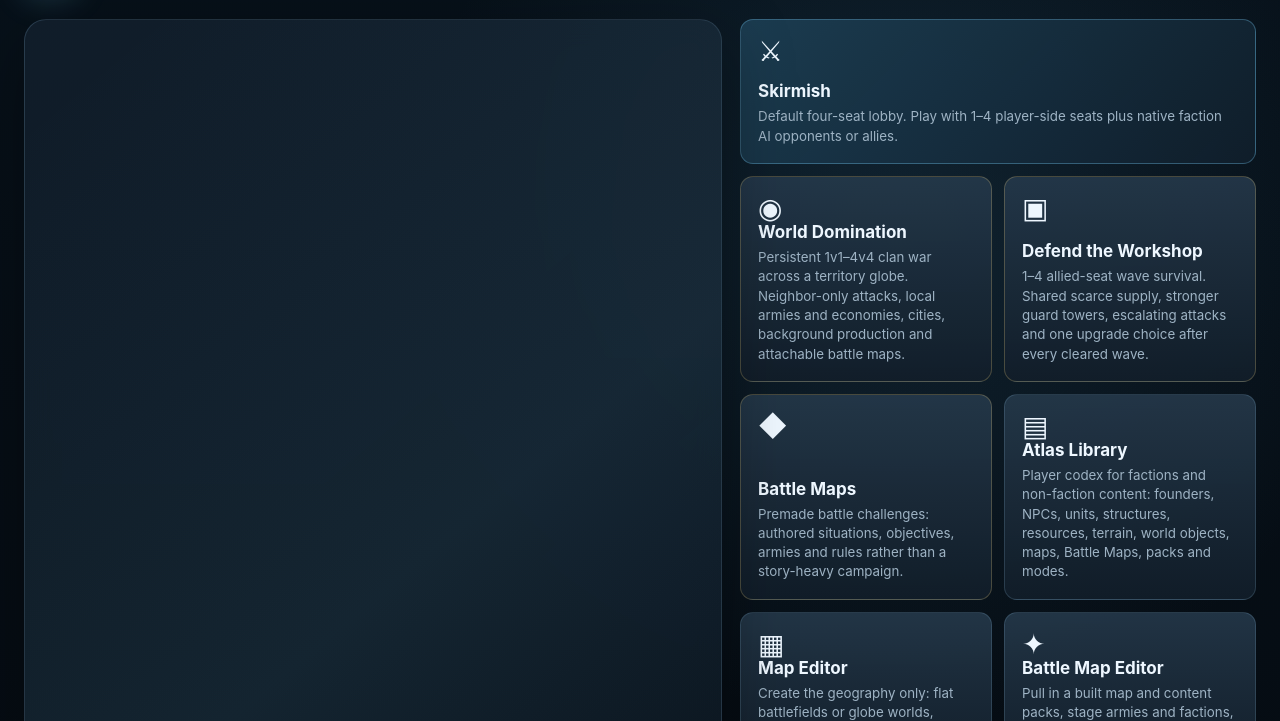
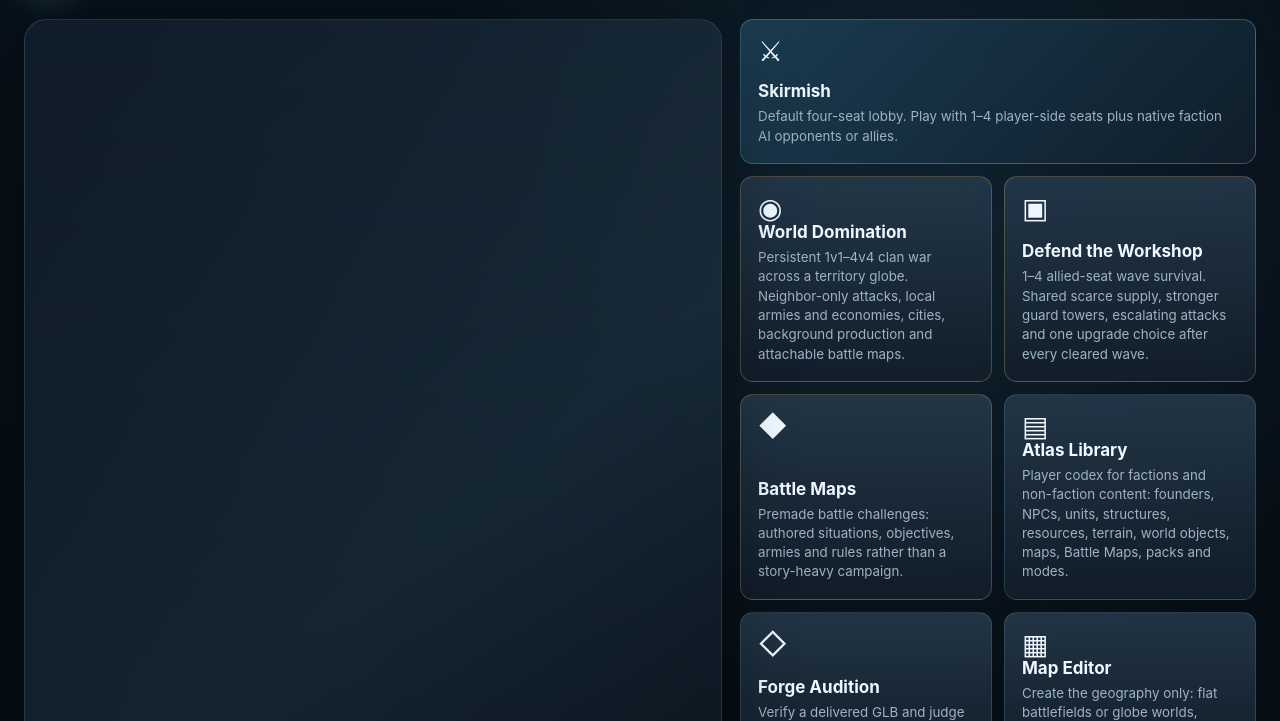
Before and after one commit to mike-axiom-mir/axm-many-race-rts-current, a plain HTML site: page index.html in a window 1280 px wide. Shown: the part 79-800 px from the top of the page. Drawn offline with Linux system fonts and the light colour scheme.

Commit message:
Expose Forge audition from the RTS front door

```diff
--- a/index.html
+++ b/index.html
@@ -35,6 +35,7 @@
         <a class="menu-card gold" href="./defend.html"><div class="icon">▣</div><div><b>Defend the Workshop</b><small>1–4 allied-seat wave survival. Shared scarce supply, stronger guard towers, escalating attacks and one upgrade choice after every cleared wave.</small></div></a>
         <a class="menu-card gold" href="./battlemaps.html"><div class="icon">◆</div><div><b>Battle Maps</b><small>Premade battle challenges: authored situations, objectives, armies and rules rather than a story-heavy campaign.</small></div></a>
         <a class="menu-card" href="./atlas.html"><div class="icon">▤</div><div><b>Atlas Library</b><small>Player codex for factions and non-faction content: founders, NPCs, units, structures, resources, terrain, world objects, maps, Battle Maps, packs and modes.</small></div></a>
+        <a class="menu-card" href="./forge-audition.html"><div class="icon">◇</div><div><b>Forge Audition</b><small>Verify a delivered GLB and judge its RTS-scale silhouette before any runtime install decision.</small></div></a>
         <a class="menu-card" href="./builder.html"><div class="icon">▦</div><div><b>Map Editor</b><small>Create the geography only: flat battlefields or globe worlds, terrain, resource regions and strategic locations.</small></div></a>
         <a class="menu-card" href="./battle-editor.html"><div class="icon">✦</div><div><b>Battle Map Editor</b><small>Pull in a built map and content packs, stage armies and factions, then layer challenge rules, scenes and objectives.</small></div></a>
         <a class="menu-card" href="./factions.html"><div class="icon">♜</div><div><b>Faction Hall</b><small>Browse every civilization, founder, visual identity, mechanics, units and its native in-game faction NPC.</small></div></a>
```
